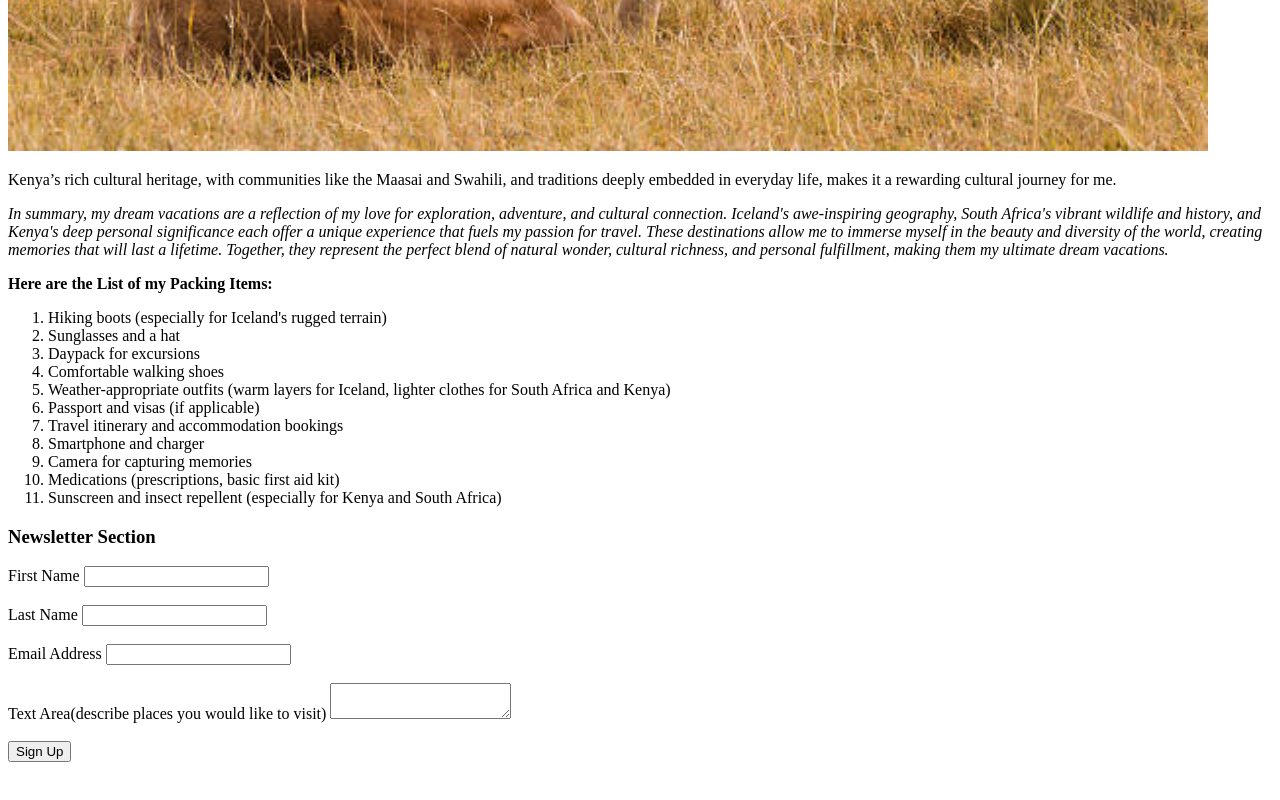
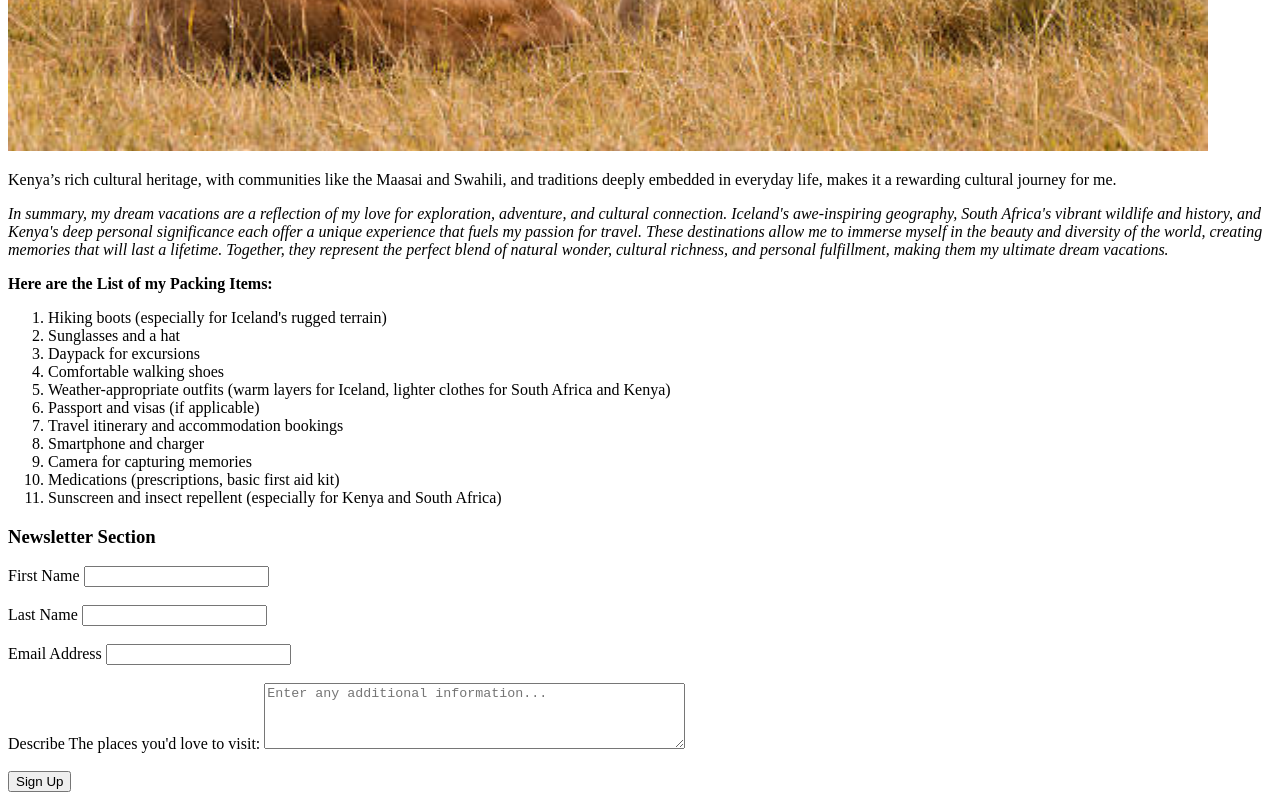
Before and after one commit to Gidayi-dev/Practice-project-on-my-dream-vacation-destinations, a plain HTML site: page index.html in a window 1280 px wide. Shown: the part 9019-9819 px from the top of the page. Before the commit the page ends 9789 px from the top, so only its background shows below. Drawn offline with Linux system fonts and the light colour scheme.

Commit message:
Update index.html

```diff
--- a/index.html
+++ b/index.html
@@ -71,9 +71,9 @@
     <label for="eaddress">Email Address</label>
     <input type="email" id="email" required />
     </br></br>
-    <label for="tarea">Text Area(describe places you would like to visit)</label>
-    <textarea id="tarea"></textarea>
-    </br></br>
+    <label for="tarea">Describe The places you'd love to visit:</label>
+        <textarea id="tarea" rows="4" cols="50" placeholder="Enter any additional information..."></textarea>
+        <br><br>
    <button type="submit">Sign Up</button>
 </form>
 </body>
```
